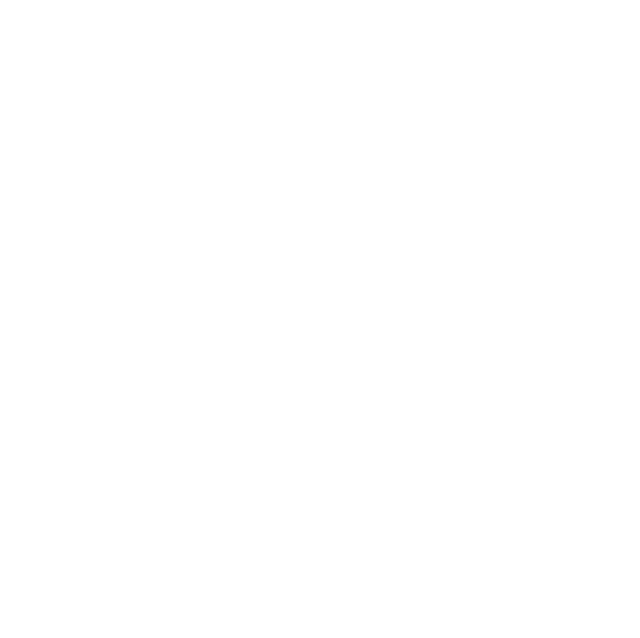
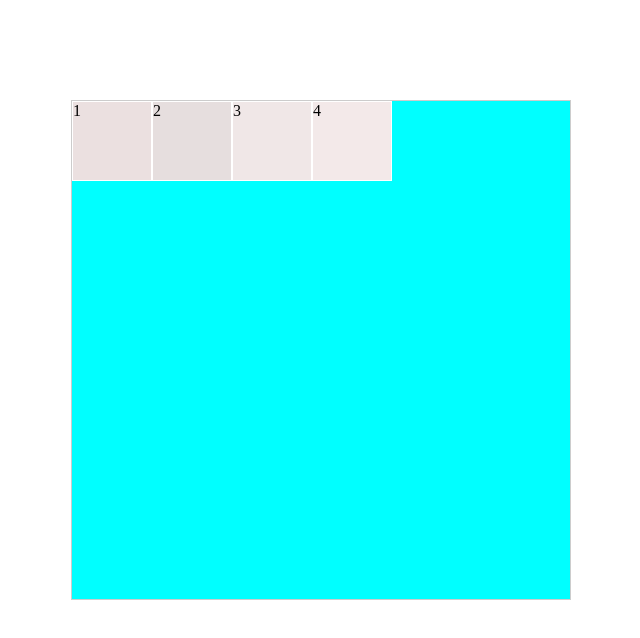
Before and after one commit to sonofibrahim/css-flexbox-html, a plain HTML site: page index.html in a window 1280 px wide. Shown: the whole page, without its empty margins (29-669 px from the left). Drawn offline with Linux system fonts and the light colour scheme.

Commit message:
magor changes

```diff
--- a/index.html
+++ b/index.html
@@ -8,8 +8,12 @@
 </head>
 <body>
     <div class="block">
-        <div class="box"></div>
-        <div class="box"></div>
+        <div class="box">1</div>
+        <div class="box">2</div>
+        <div class="box">3</div>
+        <div class="box">4</div>
+
+
     </div>
 
 </body>
--- a/style.css
+++ b/style.css
@@ -3,3 +3,53 @@
     padding: 0;
     box-sizing: border-box;
 }
+.block{
+    width: 500px;
+    height: 500px;
+    background-color: aqua;
+    border: 1px solid #ccc;
+    margin: 100px;
+
+    /*  */
+
+    display: flex;
+
+    /* flex-direction: row; */
+    /* flex-direction: column; */
+    /* flex-direction: row-reverse; */
+    /* flex-direction: column-reverse; */
+    /* justify-content: flex-start; */
+    /* justify-content:center ; */
+    /* justify-content: flex-end; */
+    /* justify-content: space-between; */
+    /* justify-content: space-around; */
+    /* justify-content: space-evenly; */
+    /* align-items: flex-start; */
+    /* align-items: center;
+    */
+    /* align-items: baseline; */
+     /* align-items: stretch; */
+     /* flex-wrap: wrap; agar kopayp ketsa */
+     /* align-content: flex-start; */
+     /* align-content: space-between; */
+
+}
+.box{
+    width: 80px;
+    height: 80px;
+    border: 1px solid white;
+}
+.box:nth-child(1){
+    background-color: rgb(235, 224, 224);
+}
+.box:nth-child(2){
+    background-color: rgb(230, 222, 222);
+
+}
+.box:nth-child(3){
+    background-color: rgb(240, 231, 231);
+}
+.box:nth-child(4){
+    background-color: rgb(243, 233, 233);
+
+}
```
